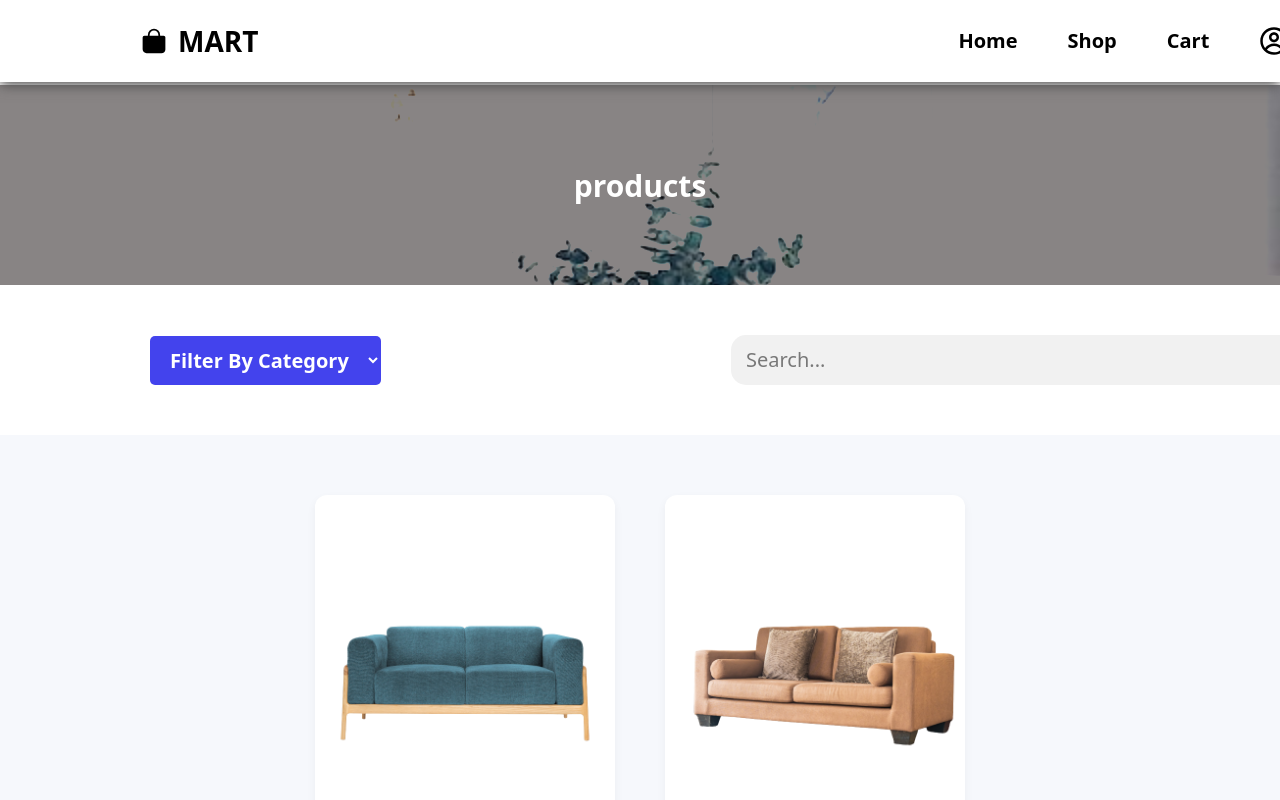
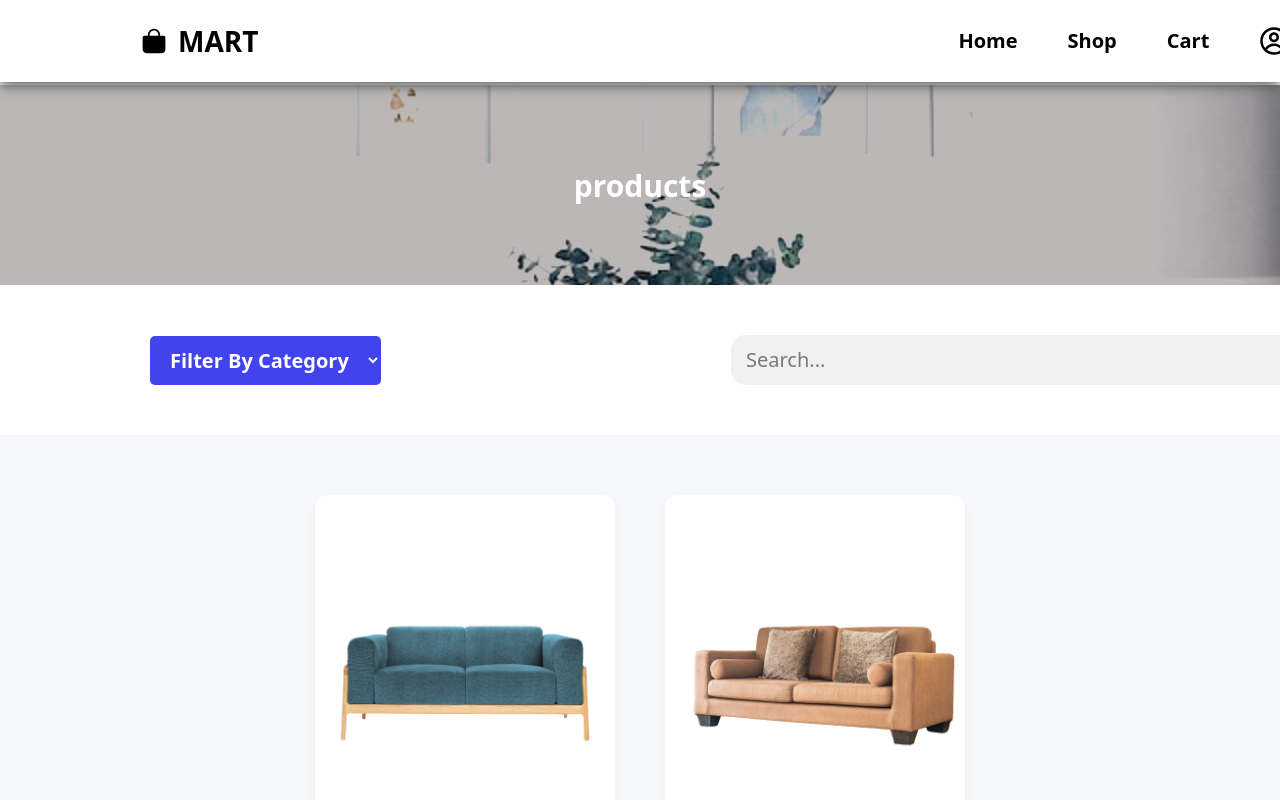
Before and after one commit to ranesh7139/React--Js--Project, a React (Vite) app in the folder reactjsproject/: page /shop-page in a window 1280 px wide. Shown: the top 800 px of the page. Built offline with nearby package versions, Linux system fonts and the light colour scheme.

Commit message:
Changing background color for productpage banner

```diff
--- a/reactjsproject/src/cssfiles/ProductBanner.css
+++ b/reactjsproject/src/cssfiles/ProductBanner.css
@@ -10,7 +10,7 @@
   justify-content: center;
   margin-top: 10px;
   background-blend-mode: darken;
-  background-color: rgb(136, 132, 132);
+  background-color: rgb(188, 183, 183);
   margin-top: 85px;
 }
 .bannertitle h1{
--- a/reactjsproject/src/pages/Cart.jsx
+++ b/reactjsproject/src/pages/Cart.jsx
@@ -19,7 +19,7 @@ const items = useSelector(state => state.cartItems.cart)
            </div>
 
           <div className="cart-summary">
-            <h3></h3>
+            <h3>Cart Summary</h3>
             <hr />
             <p>Total Price :</p>
             <h2>${totalPrice.toFixed(2)}</h2>
```
